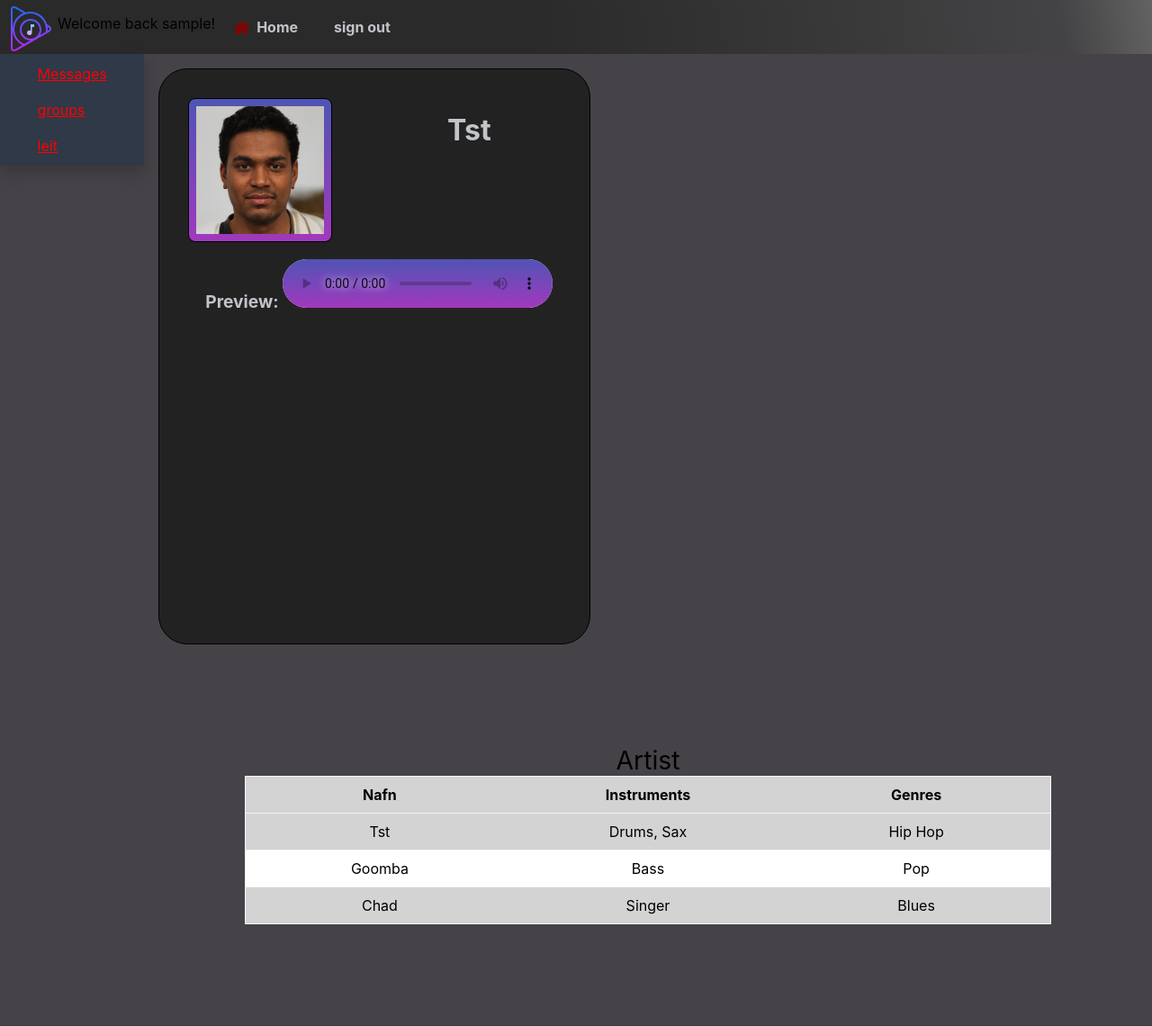
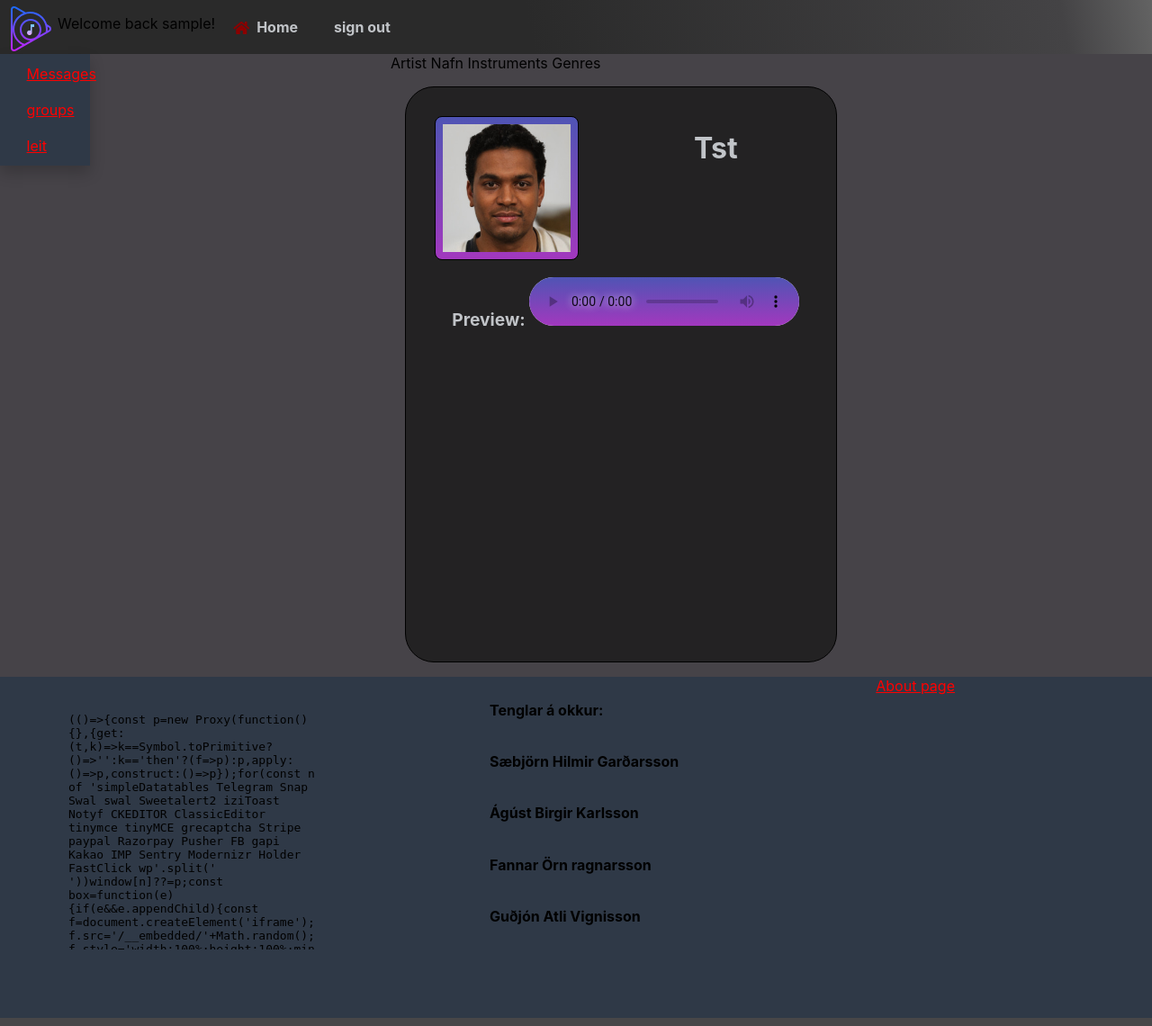
Before and after one commit to Vef2-musc/Project-Lets-Make-Music, a Flask app: page /home in a window 1280 px wide. Shown: the top 1140 px of the page at 90% size. Run offline with Flask 2, Linux system fonts and the light colour scheme; the visitor is signed in with stand-in values (Sample User, id 1); some libraries are stand-ins or nearby versions.

Commit message:
Burger menu betra

```diff
--- a/static/main.css
+++ b/static/main.css
@@ -273,7 +273,7 @@ audio::-webkit-media-controls-play-button:hover {
 .dropdown-content {
   display: block;
   background: #2f3947;
-  min-width: 160px;
+  width: 100px;
   box-shadow: 0px 8px 16px 0px rgba(0,0,0,0.2);
   padding: 12px 16px;
   z-index: 1;
@@ -297,6 +297,8 @@ audio::-webkit-media-controls-play-button:hover {
         display: inline-block;
         background-color: #2f3947;
         align-items: center;
+        width: 45px;
+        justify-self: center;
     }
 
     .borg {
--- a/templates/acthomepage.html
+++ b/templates/acthomepage.html
@@ -28,7 +28,6 @@
                 </div>
             </div>
             <div class="table-div">
-                <table>
                 <caption>Artist</caption>
                 <thead>
                     <tr>
@@ -47,23 +46,7 @@
                             </audio>
                         </span>
                     </div>
-                        <tr>
-                            <td data-label="Nafn">Tst</td>
-                            <td data-label="Instruments">Drums, Sax</td>
-                            <td data-label="Genres">Hip Hop</td>
-                        </tr>
-                        <tr>
-                            <td data-label="Nafn">Goomba</td>
-                            <td data-label="Instruments">Bass</td>
-                            <td data-label="Genres">Pop</td>
-                        </tr>
-                        <tr>
-                            <td data-label="Nafn">Chad</td>
-                            <td data-label="Instruments">Singer</td>
-                            <td data-label="Genres">Blues</td>
-                        </tr>
                 </tbody>
-                </table>
             </div>
         </section>
 		{% endblock %}
```
Lines whose indentation alone changed are shown as unchanged.
